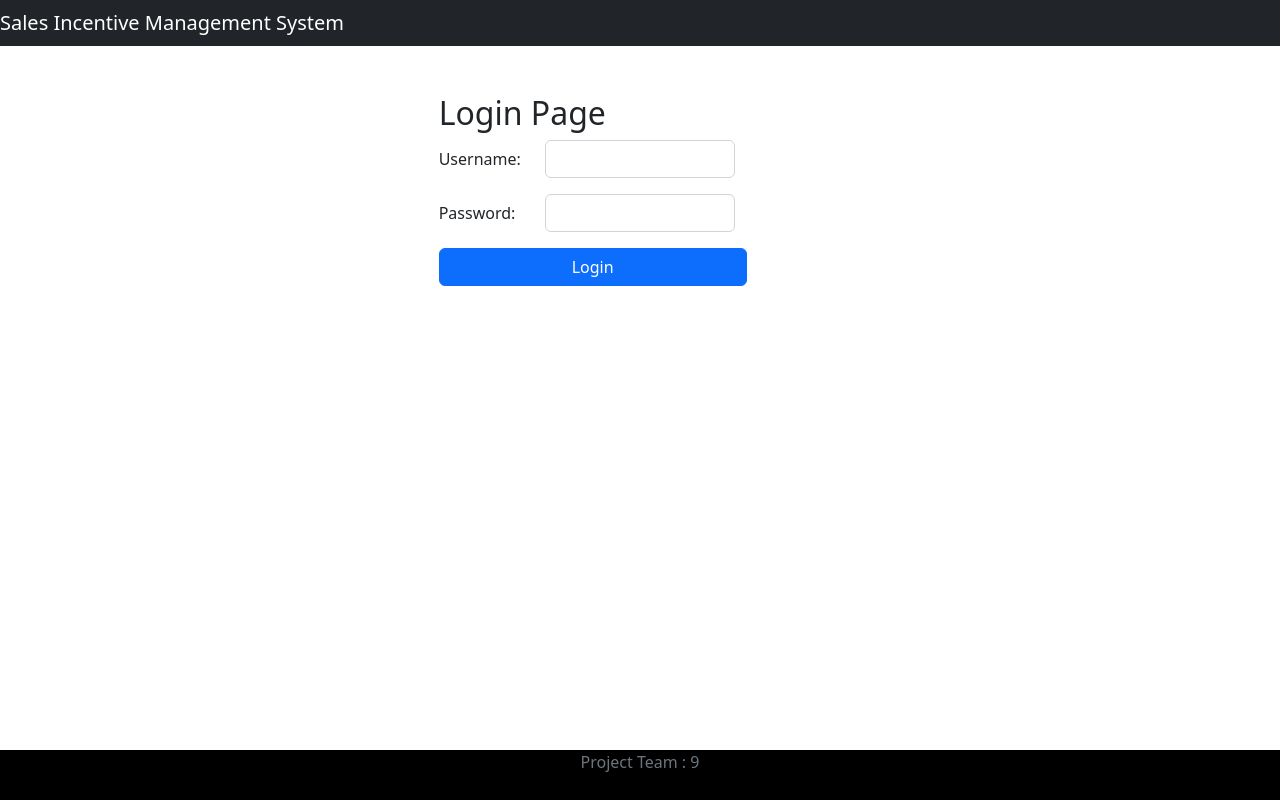
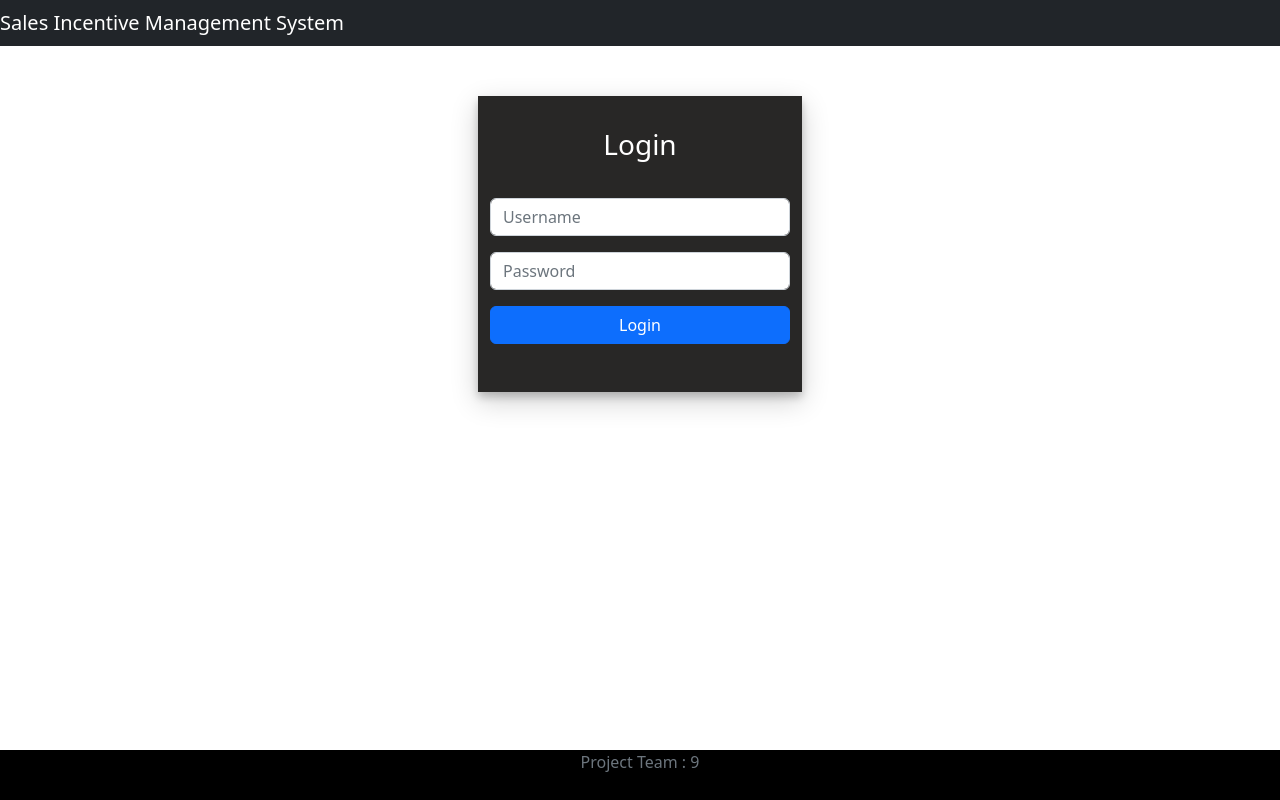
Before and after one commit to ibizabroker/sales-incentive-management-platform, a React (Create React App) app in the folder simp-frontend/: page / in a window 1280 px wide. Built offline with nearby package versions, Linux system fonts and the light colour scheme.

Commit message:
styling changes

```diff
--- a/simp-frontend/src/App.css
+++ b/simp-frontend/src/App.css
@@ -58,3 +58,21 @@
 .addbutton {
   width: 30%;
 }
+
+.login-container{
+  width:300px;
+  max-width:100%;
+  margin:50px auto;
+}
+
+.login-form{
+  padding: 10%;
+  background:#282726;
+  box-shadow: 0 5px 8px 0 rgba(0, 0, 0, 0.2), 0 9px 26px 0 rgba(0, 0, 0, 0.19);
+}
+
+.login-form h3{
+  text-align: center;
+  margin-bottom:12%;
+  color:#fff;
+}
--- a/simp-frontend/src/components/AddSalesman.jsx
+++ b/simp-frontend/src/components/AddSalesman.jsx
@@ -50,46 +50,47 @@ class AddSalesman extends Component {
 
   render() {
     return (
-        <div><AdminNavbar />
-        <div className=" container col-sm-6 offset-md-4 mt-5 mb-2">
-            <h2 className="primary"> Add Salesman </h2>
-            <form>
-            <div className="row mb-3">
-                    <label className="col-sm-2 col-form-label">Name:</label>
-                    <div className="col-sm-4">
-                        <input type="text" className ="form-control" id = "name"  name="name"
+        <div>
+            <AdminNavbar />
+            <div className = "container mt-5">
+                <div className = "row">
+                    <div className = "card col-md-6 offset-md-3 offset-md-3 mt-2">
+                        <h3 className="text-center mt-4">Add Salesman</h3>
+                        <div className = "card-body">
+                            <form autocomplete="off">
+
+                                <div className = "form-group">
+                                    <label> Name: </label>
+                                    <input type="text" placeholder='Full Name' className ="form-control" id = "name"  name="name"
                                         value={this.state.name} onChange={this.changeNameHandler}/>
                                 </div>
 
-                </div>
-                <div className="row mb-3">
-                    <label className="col-sm-2 col-form-label">Username:</label>
-                    <div className="col-sm-4">
-                        <input type="text" className ="form-control" id = "username"  name="username"
+                                <div className = "form-group mt-3">
+                                    <label> Username: </label>
+                                    <input type="text" placeholder='UserName' className ="form-control" id = "username"  name="username"
                                         value={this.state.username} onChange={this.changeUserNameHandler} />
                                 </div>
 
-                </div>
-
-                <div className="row mb-3">
-                    <label className="col-sm-2 col-form-label">Password:</label>
-                    <div className="col-sm-4">
-                        <input type="password" className ="form-control" id = "password" name="password"
+                                <div className = "form-group mt-3">
+                                    <label> Password: </label>
+                                    <input type="password" placeholder='Password' className ="form-control" id = "password" name="password"
                                         value={this.state.password} onChange={this.changePasswordHandler}/>
                                 </div>
 
-                </div>
-                <div className="row mb-3">
-                    <label className="col-sm-2 col-form-label">Userquota:</label>
-                    <div className="col-sm-4">
-                        <input type="text" className ="form-control" id = "userquota"  name="userquota"
+                                <div className = "form-group mt-3">
+                                    <label> User Quota: </label>
+                                    <input type="text" placeholder='Quota per month' className ="form-control" id = "userquota"  name="userquota"
                                         value={this.state.userQuota} onChange={this.changeUserQuotaHandler} />
                                 </div>
 
+                                <div className='text-center'>
+                                    <button className="btn btn-outline-dark btn-info mt-3 addbutton" onClick={this.saveUser}> Add </button>
                                 </div>
-                <button className = "btn btn-primary col-sm-6" onClick={this.saveUser}>Add User</button>
 
                             </form>
+                        </div>
+                    </div>
+                </div>
             </div>
         </div>
     )
--- a/simp-frontend/src/components/LogIn.jsx
+++ b/simp-frontend/src/components/LogIn.jsx
@@ -51,27 +51,29 @@ class LogIn extends Component {
 
     render() {
         return (
-            <div className=" container col-sm-6 offset-md-4 mt-5 mb-2">
-                <h2 className="primary"> Login Page </h2>
+            <div className="login-container">
+                <div className="row">
+                    <div className="col-md-12 login-form">
+                        <h3>Login</h3>
                         <form onSubmit={this.handleSubmit}>
-
                             <div className="row mb-3">
-                        <label className="col-sm-2 col-form-label">Username:</label>
-                        <div className="col-sm-4">
-                            <input type="text" onChange={this.changeUsernameHandler} className ="form-control" id = "username"  name="username" />
+                                <div className="col-md-12 form-group">
+                                <input type="text" className="form-control" placeholder="Username" onChange={this.changeUsernameHandler} />
                                 </div>
-
                             </div>
                             <div className="row mb-3">
-                        <label className="col-sm-2 col-form-label">Password:</label>
-                        <div className="col-sm-4">
-                            <input type="password" onChange={this.changePasswordHandler} className ="form-control" id = "password" name="password" />
+                                <div className="col-md-12 form-group">
+                                <input type="password" className="form-control" placeholder="Password" onChange={this.changePasswordHandler} />
                                 </div>
-
                             </div>
-                    <button className = "btn btn-primary col-sm-6" type ="submit">Login</button>
-
+                            <div className="row mb-3">
+                                <div className="d-grid gap-2">
+                                    <button className='btn btn-primary' type='submit'>Login</button>
+                                </div>
+                            </div>
                         </form>
+                    </div>
+                </div>
             </div>
         )
     }
```
Also changed, not shown: simp-frontend/src/components/ForcedCommissionCalculation.jsx (+0 -31 lines). Lines whose indentation alone changed are shown as unchanged.
